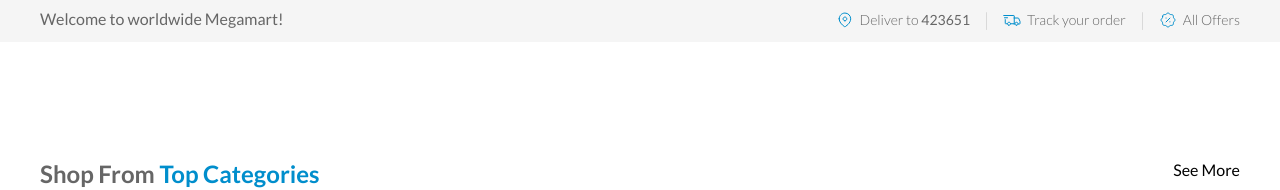
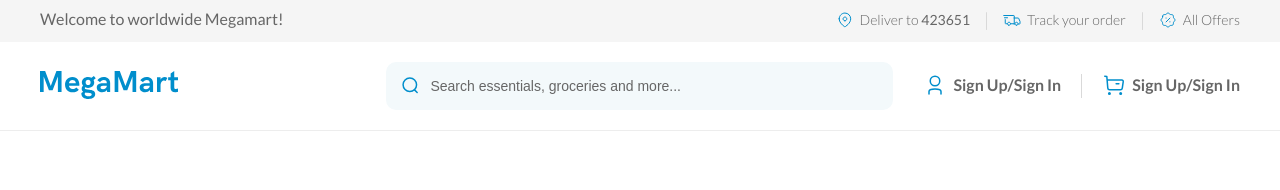
Before and after one commit to ViniciusVof/ecommerce, a React (Vite) app: page / in a window 1280 px wide. Shown: the top 190 px of the page. Built offline with nearby package versions, Linux system fonts and the light colour scheme; no server answers.

Commit message:
feat: Creating a Header Component

```diff
--- /dev/null
+++ b/src/components/Header/index.tsx
@@ -0,0 +1,45 @@
+import { ReactSVG } from "react-svg";
+import {
+  ActionItem,
+  ActionsContainer,
+  Container,
+  LogoContainer,
+  SearchContainer,
+  Wrapper,
+} from "./styles";
+
+import AccountSVG from "../../assets/user.svg";
+import CartSVG from "../../assets/cart.svg";
+import LogoSVG from "../../assets/mainLogo.svg";
+import { TextField } from "../TextField";
+
+import SearchSVG from "../../assets/search.svg";
+
+export function Header() {
+  return (
+    <Wrapper>
+      <Container>
+        <LogoContainer>
+          <ReactSVG src={LogoSVG} />
+        </LogoContainer>
+        <SearchContainer>
+          <TextField
+            iconLeft={SearchSVG}
+            placeholder="Search essentials, groceries and more..."
+          />
+        </SearchContainer>
+        <ActionsContainer>
+          <ActionItem>
+            <ReactSVG src={AccountSVG} />
+            <p>Sign Up/Sign In</p>
+          </ActionItem>
+
+          <ActionItem>
+            <ReactSVG src={CartSVG} />
+            <p>Sign Up/Sign In</p>
+          </ActionItem>
+        </ActionsContainer>
+      </Container>
+    </Wrapper>
+  );
+}
--- /dev/null
+++ b/src/components/Header/styles.ts
@@ -0,0 +1,57 @@
+import styled from "styled-components";
+
+export const Wrapper = styled.div`
+  border-bottom: 1px solid ${(props) => props.theme.border};
+  width: 100%;
+
+  display: flex;
+  justify-content: center;
+`;
+
+export const Container = styled.div`
+  display: flex;
+  flex: 1;
+  align-items: center;
+  padding: 20px 0px;
+  justify-content: space-between;
+  max-width: ${(props) => props.theme.boxedWidth};
+`;
+export const LogoContainer = styled.div``;
+
+export const SearchContainer = styled.div`
+  margin-left: auto;
+  margin-right: 30px;
+  width: 507px;
+`;
+
+export const ActionsContainer = styled.div`
+  display: flex;
+  flex-direction: row;
+`;
+
+export const ActionItem = styled.div`
+  display: flex;
+  flex-direction: row;
+  align-items: center;
+  justify-content: center;
+
+  &::after {
+    content: "";
+    height: 24px;
+    width: 1px;
+    background-color: ${(props) => props.theme.line};
+    margin: 0px 20px;
+  }
+
+  &:last-child::after {
+    content: none;
+  }
+
+  p {
+    color: ${(props) => props.theme.text};
+    font-size: 16px;
+    padding-bottom: 3px;
+    margin-left: 6px;
+    font-weight: 600;
+  }
+`;
--- a/src/components/Layout/index.tsx
+++ b/src/components/Layout/index.tsx
@@ -2,6 +2,7 @@ import { ReactNode } from "react";
 import { AnnouncementBar } from "../AnnouncementBar";
 import { BoxedContainer, Wrapper } from "./styles";
 import { Footer } from "../Footer";
+import { Header } from "../Header";
 
 interface ILayout {
   children: ReactNode;
@@ -10,6 +11,7 @@ export function Layout({ children }: ILayout) {
   return (
     <Wrapper>
       <AnnouncementBar />
+      <Header />
       <BoxedContainer>{children}</BoxedContainer>
       <Footer />
     </Wrapper>
--- /dev/null
+++ b/src/components/TextField/index.tsx
@@ -0,0 +1,20 @@
+import { ReactSVG } from "react-svg";
+import { IconWrapper, Input, Wrapper } from "./styles";
+import { InputHTMLAttributes } from "react";
+
+interface ITextField extends InputHTMLAttributes<HTMLInputElement> {
+  iconLeft?: string;
+}
+export function TextField({ iconLeft, ...props }: ITextField) {
+  return (
+    <Wrapper>
+      {iconLeft && (
+        <IconWrapper>
+          <ReactSVG src={iconLeft} />
+        </IconWrapper>
+      )}
+
+      <Input {...props} />
+    </Wrapper>
+  );
+}
--- /dev/null
+++ b/src/components/TextField/styles.tsx
@@ -0,0 +1,33 @@
+import styled from "styled-components";
+
+export const Wrapper = styled.div`
+  position: relative;
+  width: 100%;
+`;
+export const Input = styled.input`
+  padding: 15px 15px 15px 44px;
+  border-radius: 10px;
+  font-size: 14px;
+  font-weight: 300;
+  width: 100%;
+  background-color: ${(props) => props.theme.backgroundTertiary};
+  color: ${(props) => props.theme.text};
+  border: 0;
+  height: 48px;
+
+  &:focus {
+    outline: none;
+  }
+
+  &::placeholder {
+    color: ${(props) => props.theme.text};
+  }
+`;
+
+export const IconWrapper = styled.div`
+  position: absolute;
+  display: flex;
+  align-items: center;
+  left: 15px;
+  height: 100%;
+`;
```
Also changed, not shown: src/assets/mainLogo.svg (added).
